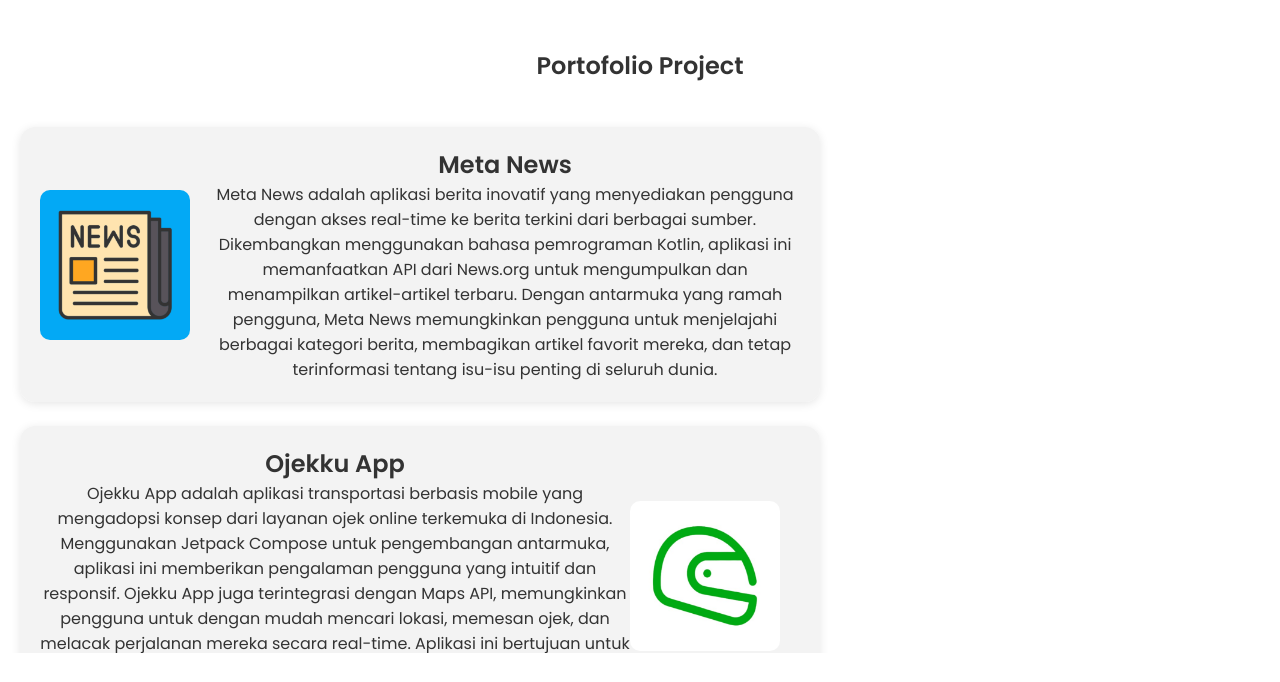
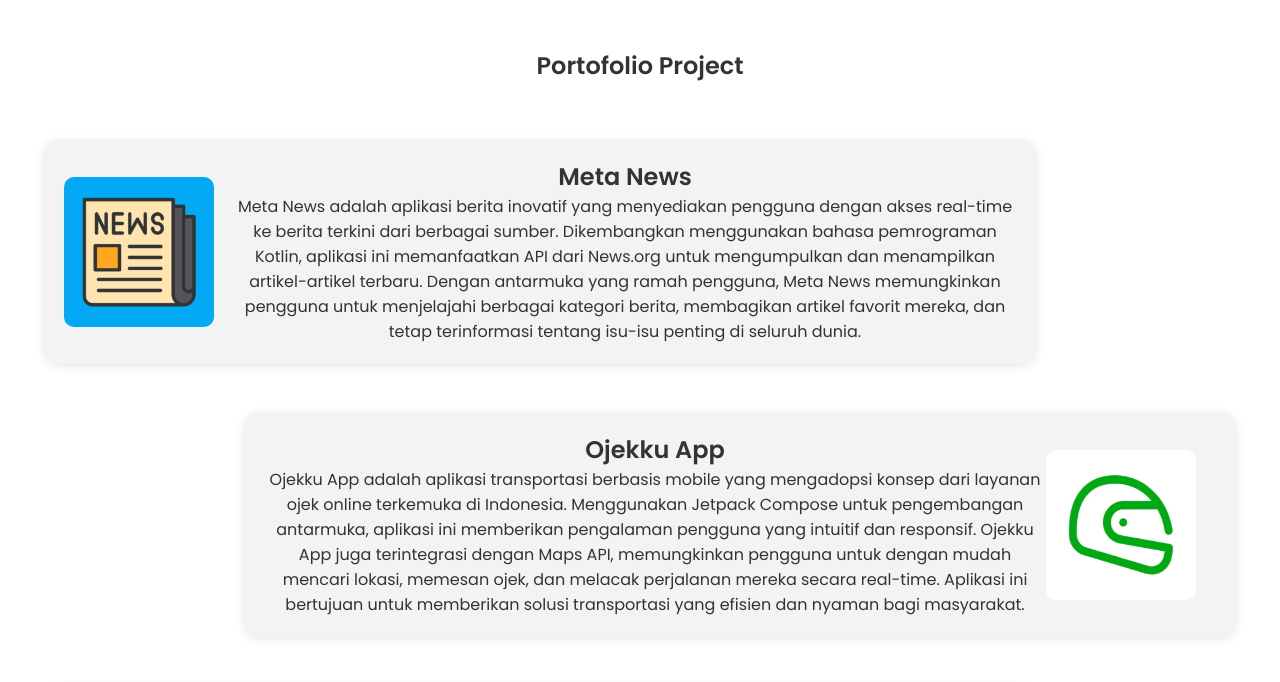
Before and after one commit to DesrielKiki/biografi_new, a plain HTML site: page index.html in a window 1280 px wide. Shown: the part 1380-2062 px from the top of the page. Drawn offline with Linux system fonts and the light colour scheme.

Commit message:
fix project card

```diff
--- a/styles.css
+++ b/styles.css
@@ -121,6 +121,7 @@ hr {
   margin-top: 32px;
   display: flex;
   flex-direction: column;
+
   align-items: flex-start;
 }
 
@@ -130,12 +131,17 @@ hr {
   background-color: rgba(240, 240, 240, 0.8);
   border-radius: 15px;
   padding: 20px;
-  margin: 12px 0;
-  width: 100%;
-  max-width: 800px;
+  margin: 24px;
+  width: 80%;
   box-shadow: 0 2px 10px rgba(0, 0, 0, 0.1);
 }
+.project.left {
+  align-self: flex-start; /* Menyelaraskan ke kiri */
+}
 
+.project.right {
+  align-self: flex-end; /* Menyelaraskan ke kanan */
+}
 .project-image {
   width: 150px;
   height: auto;
```
